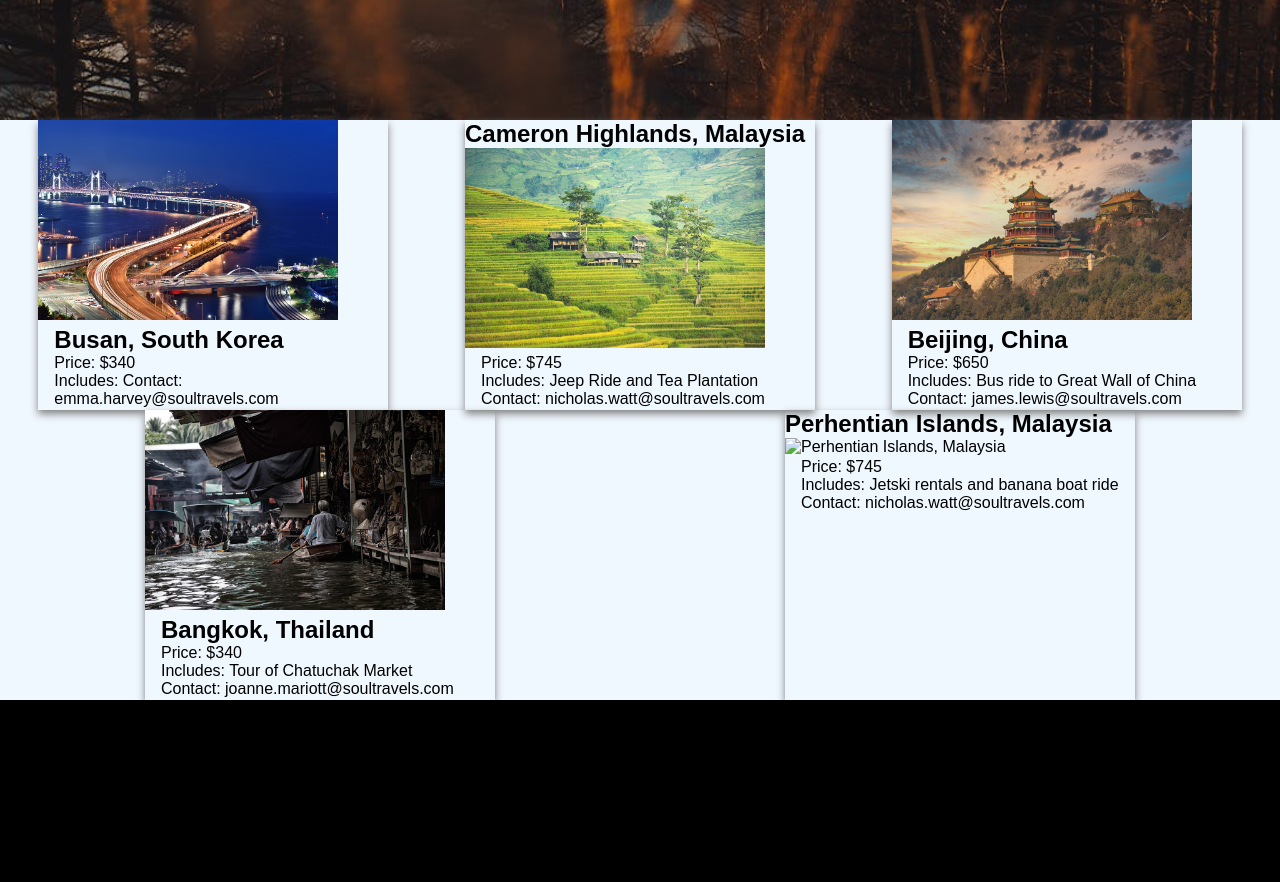
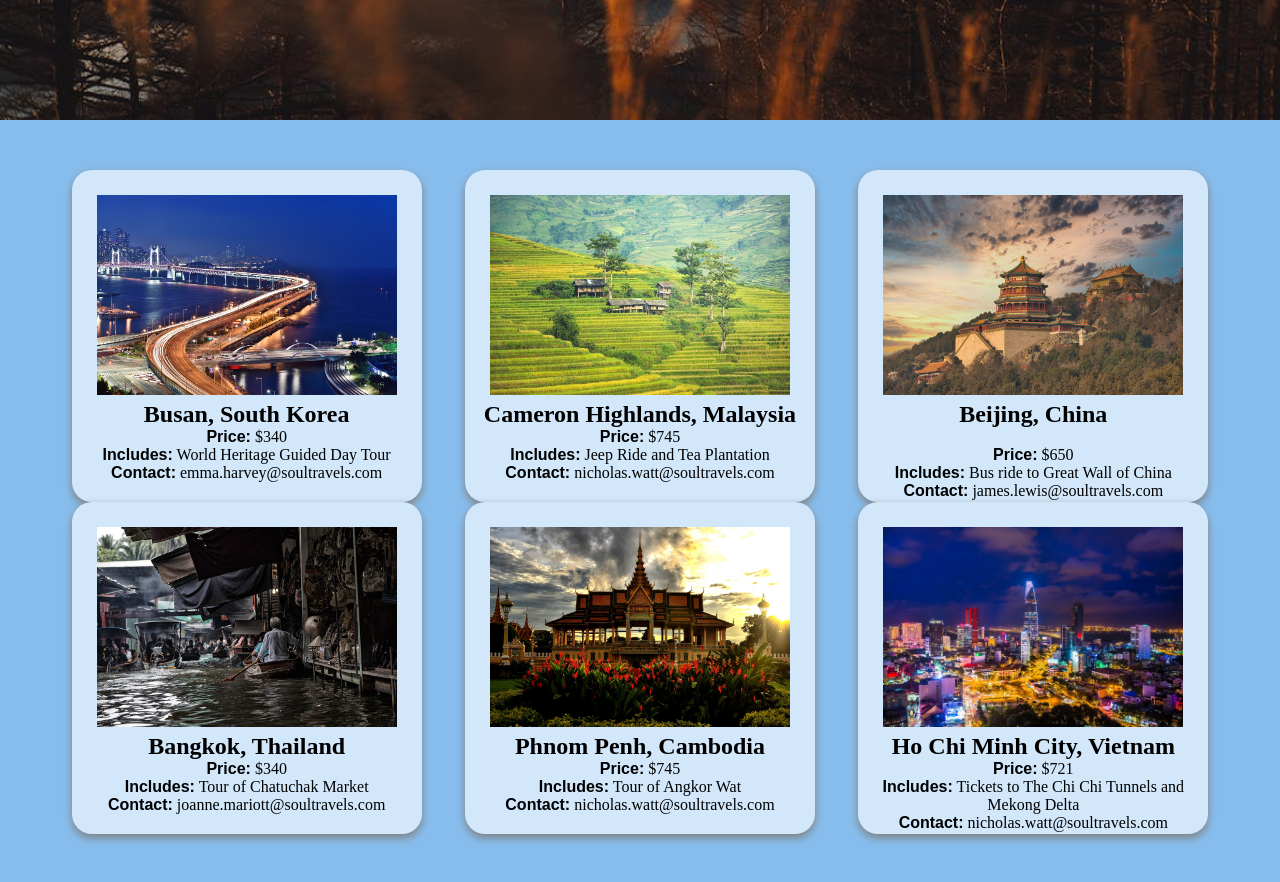
Before and after one commit to hannahmohdrawi/Soul-Travel, a plain HTML site: page deals/deals.html in a window 1280 px wide. Shown: the part 680-1562 px from the top of the page. Before the commit the page ends 1380 px from the top, so only its background shows below. Drawn offline with Linux system fonts and the light colour scheme; a web font is replaced by a local one.

Commit message:
travel package styling added as well as descriptions in deals.html

```diff
--- a/deals/deals.css
+++ b/deals/deals.css
@@ -19,10 +19,12 @@ section.main-text{
 
 
 .package-details{
-    background-color: aliceblue;
+    background-color: rgb(135, 189, 237);
     display: flex;
     justify-content: space-around;
     flex-wrap: wrap;
+    flex-direction: row;
+    padding: 50px;
 
 }
 
@@ -39,20 +41,51 @@ section.main-text{
 .card img{
     height: 200px;
     width: 300px;
+    margin: 25px 25px 0px 25px;;
 
 }
 
+.card h2, p{
+    text-align:center;
+    font-family: 'Rubik';
+}
+
+
+
 .card{
     box-shadow: 0 4px 8px 0 rgb(128, 128, 128);
-    transition: 0.3s;
+    border-radius: 20px;
+    transition: ease-in 0.3s;
     height: auto;
     width: 350px;
+    background-color: rgb(210, 231, 250);
 }
 
 .card:hover{
-    box-shadow: 0 8px 26px 0 rgb(128, 128, 128);
+    box-shadow: 0 12px 32px 0 rgb(128, 128, 128);
+    transform: scale(1.2);
 }
 
 .container{
     padding: 2px 16px;
 }
+
+
+/* Fonts */
+@font-face {
+    font-family: 'Rubik';
+    font-style: normal;
+    font-weight: 300 900;
+    font-display: swap;
+    src: url(https://fonts.gstatic.com/s/rubik/v28/iJWKBXyIfDnIV7nBrXyw023e.woff2) format('woff2');
+    unicode-range: U+0000-00FF, U+0131, U+0152-0153, U+02BB-02BC, U+02C6, U+02DA, U+02DC, U+0304, U+0308, U+0329, U+2000-206F, U+2074, U+20AC, U+2122, U+2191, U+2193, U+2212, U+2215, U+FEFF, U+FFFD;
+}
+
+@font-face {
+    font-family: 'Oxygen';
+    font-style: normal;
+    font-weight: 700;
+    font-display: swap;
+    src: url(https://fonts.gstatic.com/s/oxygen/v15/2sDcZG1Wl4LcnbuCNWgzaGW5Kb8VZA.woff2) format('woff2');
+    unicode-range: U+0000-00FF, U+0131, U+0152-0153, U+02BB-02BC, U+02C6, U+02DA, U+02DC, U+0304, U+0308, U+0329, U+2000-206F, U+2074, U+20AC, U+2122, U+2191, U+2193, U+2212, U+2215, U+FEFF, U+FFFD;
+}
--- a/deals/deals.html
+++ b/deals/deals.html
@@ -52,21 +52,21 @@
                 <div class="container">
                     <h2>Busan, South Korea</h2>
                     <p>
-                        Price: $340 <br>
-                        Includes:
-                        Contact: emma.harvey@soultravels.com
+                        <strong>Price:</strong> $340 <br>
+                        <strong>Includes:</strong> World Heritage Guided Day Tour <br>
+                        <strong>Contact:</strong> emma.harvey@soultravels.com
                     </p>
                 </div>
             </div>
 
             <div class="card">
-                <h2>Cameron Highlands, Malaysia</h2>
                 <img src="../images/malaysia.jpg" alt="Cameron Islands, Malaysia">
                 <div class="container">
+                    <h2>Cameron Highlands, Malaysia</h2>
                     <p>
-                        Price: $745 <br>
-                        Includes: Jeep Ride and Tea Plantation <br>
-                        Contact: nicholas.watt@soultravels.com
+                        <strong>Price:</strong> $745 <br>
+                        <strong>Includes:</strong> Jeep Ride and Tea Plantation <br>
+                        <strong>Contact:</strong> nicholas.watt@soultravels.com
                     </p>
                 </div>
             </div>
@@ -74,11 +74,11 @@
             <div class="card">
                 <img src="../images/beijing.jpg" alt="Beijing, China">
                 <div class="container">
-                    <h2>Beijing, China</h2>
+                    <h2>Beijing, China</h2> <br>
                     <p>
-                        Price: $650 <br>
-                        Includes: Bus ride to Great Wall of China <br>
-                        Contact: james.lewis@soultravels.com
+                        <strong>Price:</strong> $650 <br>
+                        <strong>Includes:</strong> Bus ride to Great Wall of China <br>
+                        <strong>Contact:</strong> james.lewis@soultravels.com
                     </p>
                 </div>
             </div>
@@ -88,21 +88,34 @@
                 <div class="container">
                     <h2>Bangkok, Thailand</h2>
                     <p>
-                        Price: $340 <br>
-                        Includes: Tour of Chatuchak Market<br>
-                        Contact: joanne.mariott@soultravels.com
+                        <strong>Price:</strong> $340 <br>
+                        <strong>Includes:</strong> Tour of Chatuchak Market<br>
+                        <strong>Contact:</strong> joanne.mariott@soultravels.com
+                    </p>
+                </div>
+            </div>
+
+
+            <div class="card">
+                <img src="../images/cambodia.jpg" alt="Phnom Penh, Cambodia">
+                <div class="container">
+                    <h2>Phnom Penh, Cambodia</h2>
+                    <p>
+                        <strong>Price:</strong> $745 <br>
+                        <strong>Includes:</strong> Tour of Angkor Wat <br>
+                        <strong>Contact:</strong> nicholas.watt@soultravels.com
                     </p>
                 </div>
             </div>
 
             <div class="card">
-                <h2>Perhentian Islands, Malaysia</h2>
-                <img src="#" alt="Perhentian Islands, Malaysia">
+                <img src="../images/vietnam.jpg" alt="Ho Chi Minh City, Vietnam">
                 <div class="container">
+                    <h2>Ho Chi Minh City, Vietnam</h2>
                     <p>
-                        Price: $745 <br>
-                        Includes: Jetski rentals and banana boat ride <br>
-                        Contact: nicholas.watt@soultravels.com
+                        <strong>Price:</strong> $721 <br>
+                        <strong>Includes:</strong> Tickets to The Chi Chi Tunnels and Mekong Delta <br>
+                        <strong>Contact:</strong> nicholas.watt@soultravels.com
                     </p>
                 </div>
             </div>
```
Also changed, not shown: images/background/background-deals.jpg (added), images/cambodia.jpg (added), images/vietnam.jpg (added), 2 other files.
